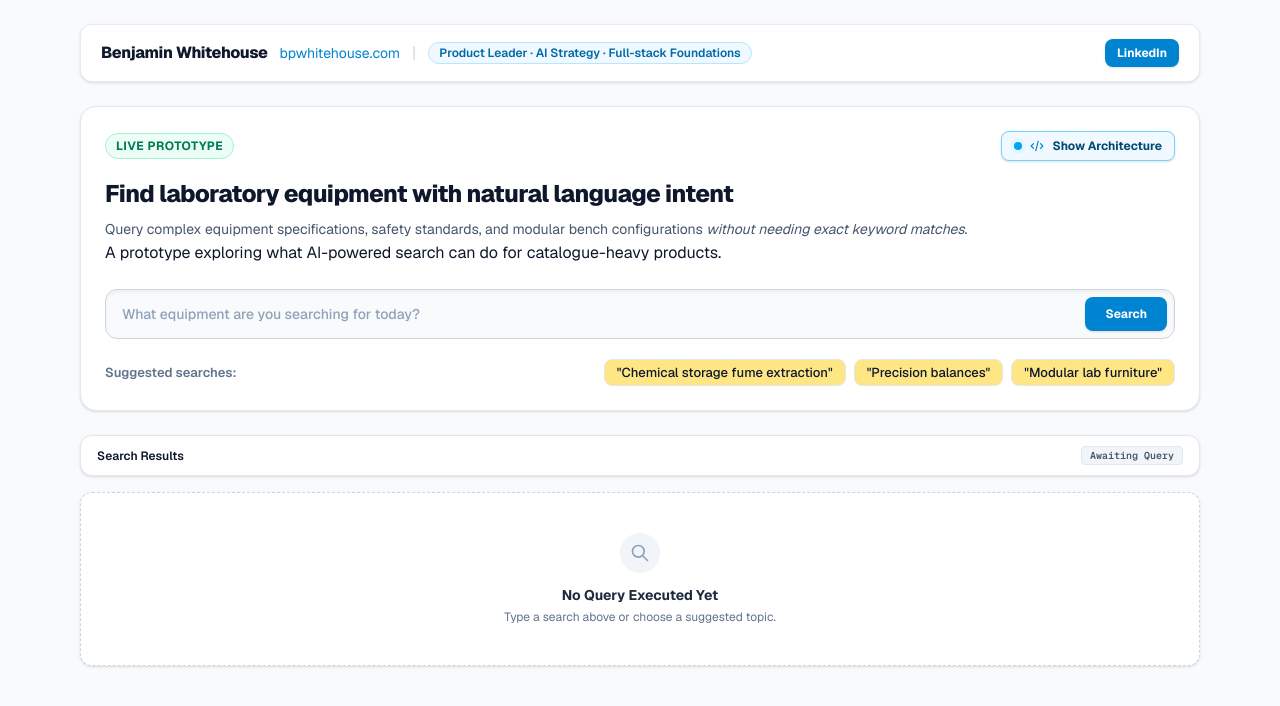
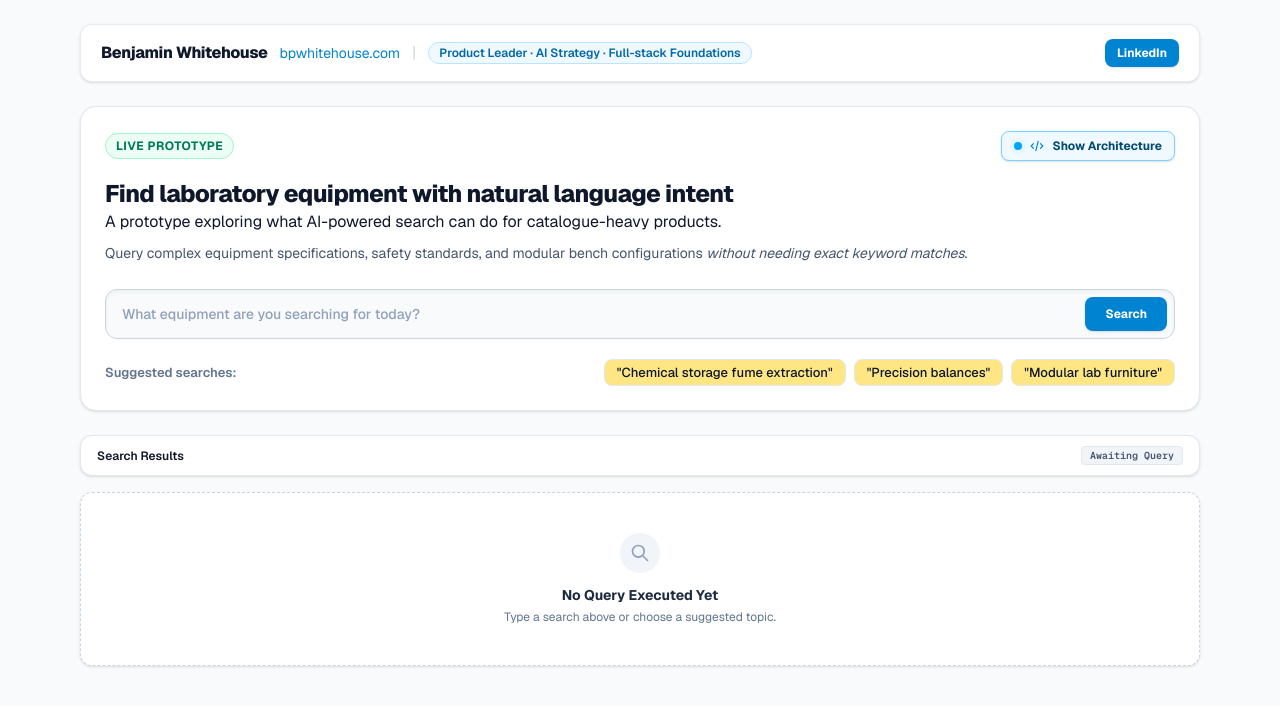
Before and after one commit to bpwhitehouse/discovery-engine, a Next.js app: page /demo in a window 1280 px wide. Shown: the top 706 px of the page. Built offline with nearby package versions, Linux system fonts and the light colour scheme.

Commit message:
Update text

```diff
--- a/src/app/demo/DemoClient.tsx
+++ b/src/app/demo/DemoClient.tsx
@@ -167,11 +167,11 @@ export default function DemoClient() {
             <h2 className="text-xl sm:text-2xl font-extrabold text-slate-900 tracking-tight leading-snug">
               Find laboratory equipment with natural language intent
             </h2>
+            <p>
+              A prototype exploring what AI-powered search can do for catalogue-heavy products.
+            </p>
             <p className="text-sm text-slate-600 mt-2 leading-relaxed">
               Query complex equipment specifications, safety standards, and modular bench configurations <em>without needing exact keyword matches</em>.
-            </p>
-            <p>
-              A prototype exploring what AI-powered search can do for catalogue-heavy products.
             </p>
           </div>
 
```
